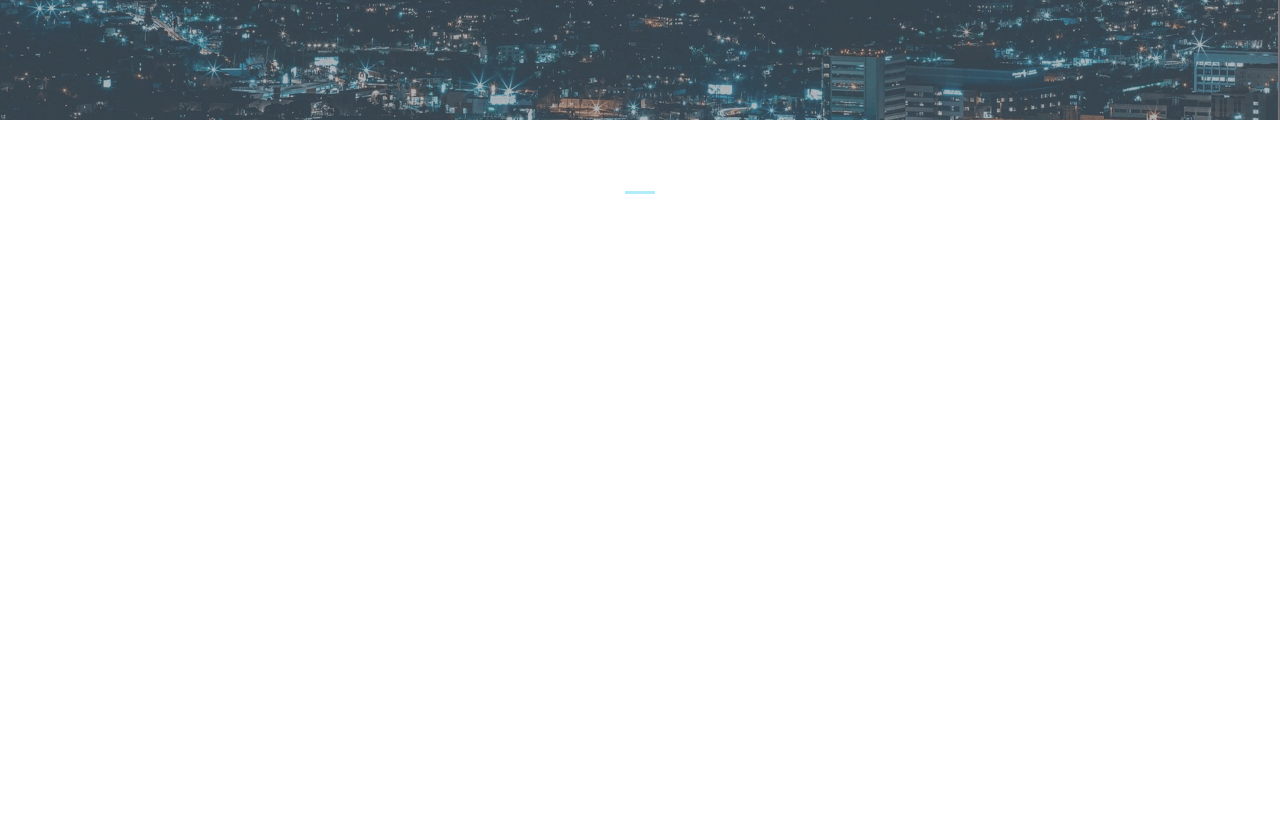
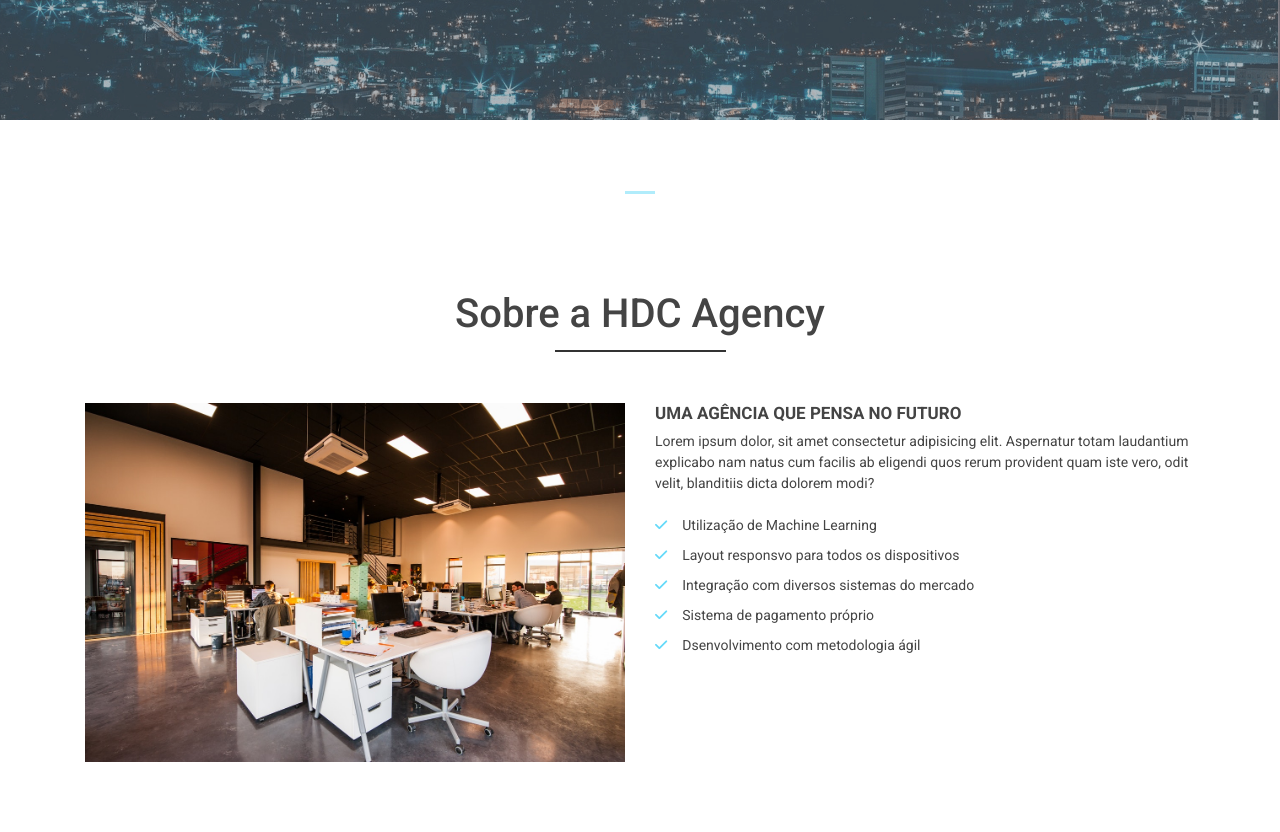
Before and after one commit to Maira22Rosa/learn_Bootstrap, a plain HTML site: page index.html in a window 1280 px wide. Shown: the part 500-1332 px from the top of the page. Before the commit the page ends 800 px from the top, so only its background shows below. Drawn offline with nearby package versions, Linux system fonts and the light colour scheme.

Commit message:
Seção de sobre a empresa

```diff
--- a/css/style.css
+++ b/css/style.css
@@ -95,3 +95,46 @@ header,
 .carousel-indicators .active {
   background-color: #65daf9;
 }
+
+/* sobre a empresa */
+
+#aboute-area {
+  background-color: #fff;
+}
+
+.main-title {
+  color: #444;
+  margin: 0 0 65px 0;
+  font-size: 40px;
+  text-align: center;
+}
+
+.main-title::after {
+  content: "";
+  border-top: 2px solid #333;
+  width: 15%;
+  position: absolute;
+  top: 60px;
+  left: 42.5%;
+}
+
+.about-title {
+  font-size: 17px;
+  color: #444;
+  text-transform: uppercase;
+  font-weight: bold;
+}
+
+#about-list {
+  list-style: none;
+  padding-left: 0;
+}
+
+#about-list li {
+  line-height: 30px;
+}
+
+#about-list i {
+  color: #65daf9;
+  margin-right: 15px;
+}
--- a/index.html
+++ b/index.html
@@ -119,6 +119,32 @@
             <span class="sr-only">Next</span>
         </a>
       </div>
+      <div id="about-area">
+        <!-- grid de colunas -->
+        <div class="container">
+          <!-- linha de 12 colunas -->
+          <div class="row">
+            <div class="col-12">
+              <h3 class="main-title">Sobre a HDC Agency</h3>
+            </div>
+            <div class="col-md-6">
+              <img class="img-fluid" src="img/agencia.jpg" alt="Angência HDC">
+            </div>
+            <div class="col-md-6">
+              <h3 class="about-title">Uma Agência que pensa no futuro</h3>
+              <p>Lorem ipsum dolor, sit amet consectetur adipisicing elit. Aspernatur totam laudantium explicabo nam natus cum facilis ab eligendi quos rerum provident quam iste vero, odit velit, blanditiis dicta dolorem modi?</p>
+              <ul id="about-list">
+                <li><i class="fas fa-check"></i>Utilização de Machine Learning</li>
+                <li><i class="fas fa-check"></i>Layout responsvo para todos os dispositivos</li>
+                <li><i class="fas fa-check"></i>Integração com diversos sistemas do mercado</li>
+                <li><i class="fas fa-check"></i>Sistema de pagamento próprio</li>
+                <li><i class="fas fa-check"></i>Dsenvolvimento com metodologia ágil</li>
+
+              </ul>
+            </div>
+          </div>
+        </div>
+      </div>
     </main>
     <script src="js/scripts.js"></script>
   </body>
```
